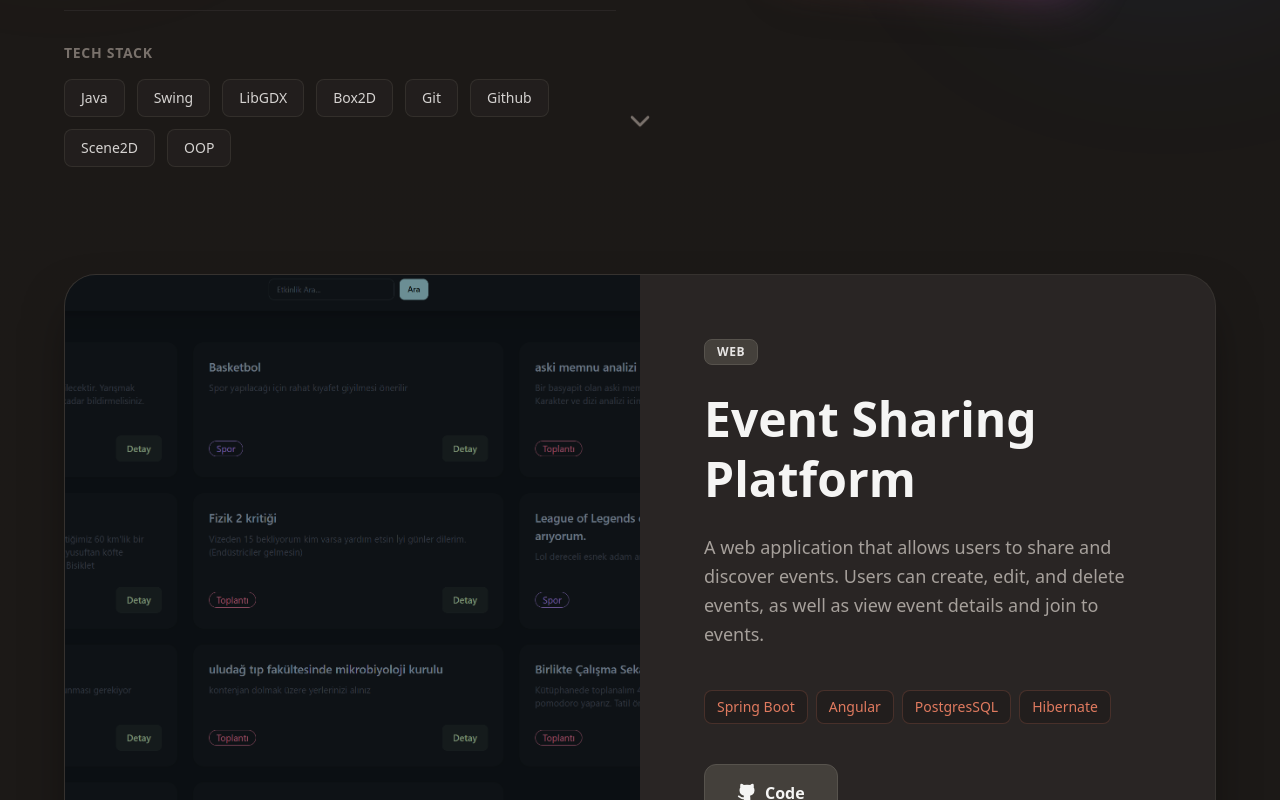
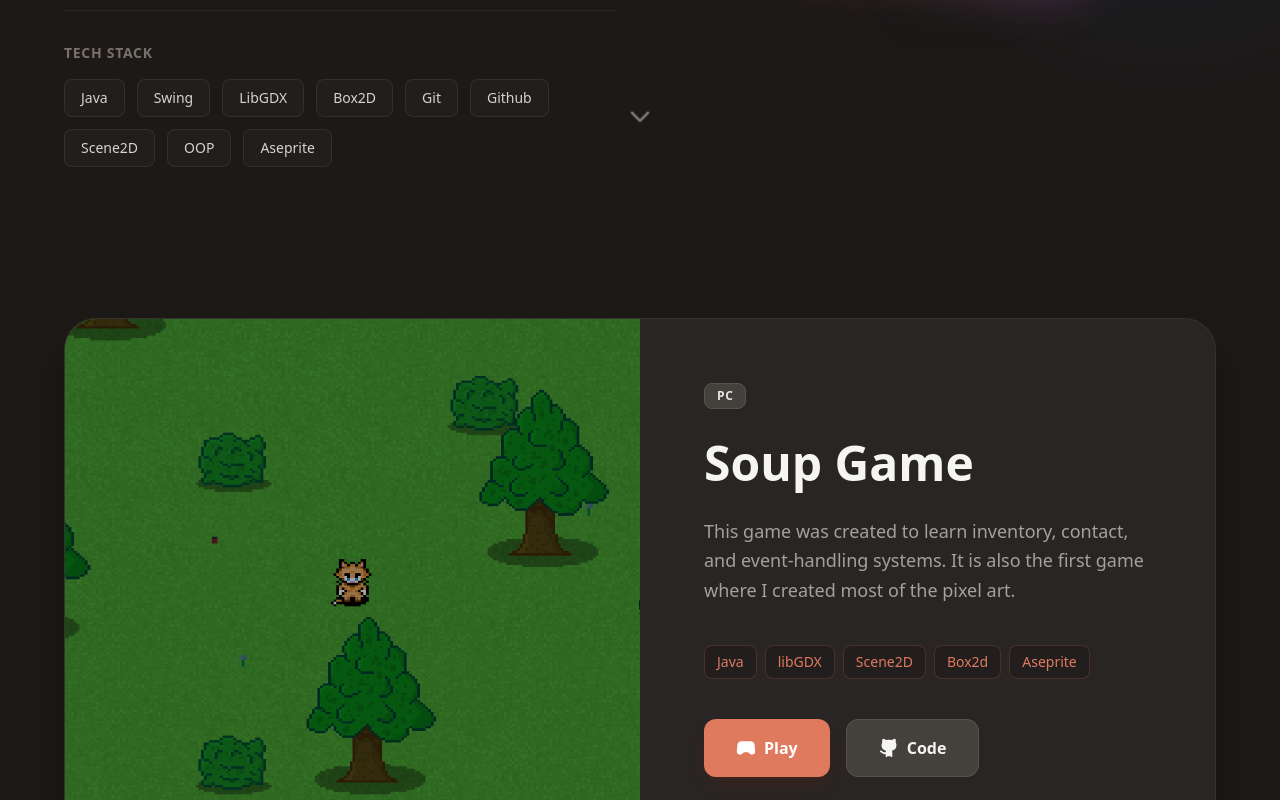
Before and after one commit to ProGencel/ProGencel.github.io, a React (Vite) app: page / in a window 1280 px wide. Shown: the part 620-1420 px from the top of the page. Built offline with nearby package versions, Linux system fonts and the light colour scheme.

Commit message:
Added soup game

```diff
--- a/src/Portfolio.jsx
+++ b/src/Portfolio.jsx
@@ -53,7 +53,7 @@ const Portfolio = () => {
 
   const skills = [
     "Java", "Swing", "LibGDX", "Box2D",
-    "Git", "Github", "Scene2D", "OOP",
+    "Git", "Github", "Scene2D", "OOP","Aseprite"
   ];
 
   return (
--- a/src/data.js
+++ b/src/data.js
@@ -3,6 +3,7 @@ import recImg from './assets/images/RectangleMachine.png'
 import potatoImg from './assets/images/PotatoChaos.png'
 import maskImg from './assets/images/ElementsOfMasks.png'
 import eventPng from './assets/images/EventApp.png'
+import SoupPng from './assets/images/Soup.png'
 
 export const games = [
   {
@@ -69,4 +70,17 @@ export const games = [
             github: "https://github.com/ProGencel/Etkinlik-Paylasma-Uygulamasi"
         }
     },
+    {
+    id: "game5",
+    title: "Soup Game",
+    shortDesc: "This game was created to learn inventory, contact, and event-handling systems. It is also the first game where I created most of the pixel art.",
+    coverImage: SoupPng,
+    platform: "PC",
+    techStack: ["Java","libGDX","Scene2D","Box2d","Aseprite"],
+    themeColor: "from-stone-50 to-purple-500/10",
+    links: {
+      itch: "https://progencel.itch.io/soup-game",
+      github: "https://github.com/ProGencel/Soup-Game"
+    }
+  }
 ];
```
Also changed, not shown: src/assets/images/Soup.png (added).
